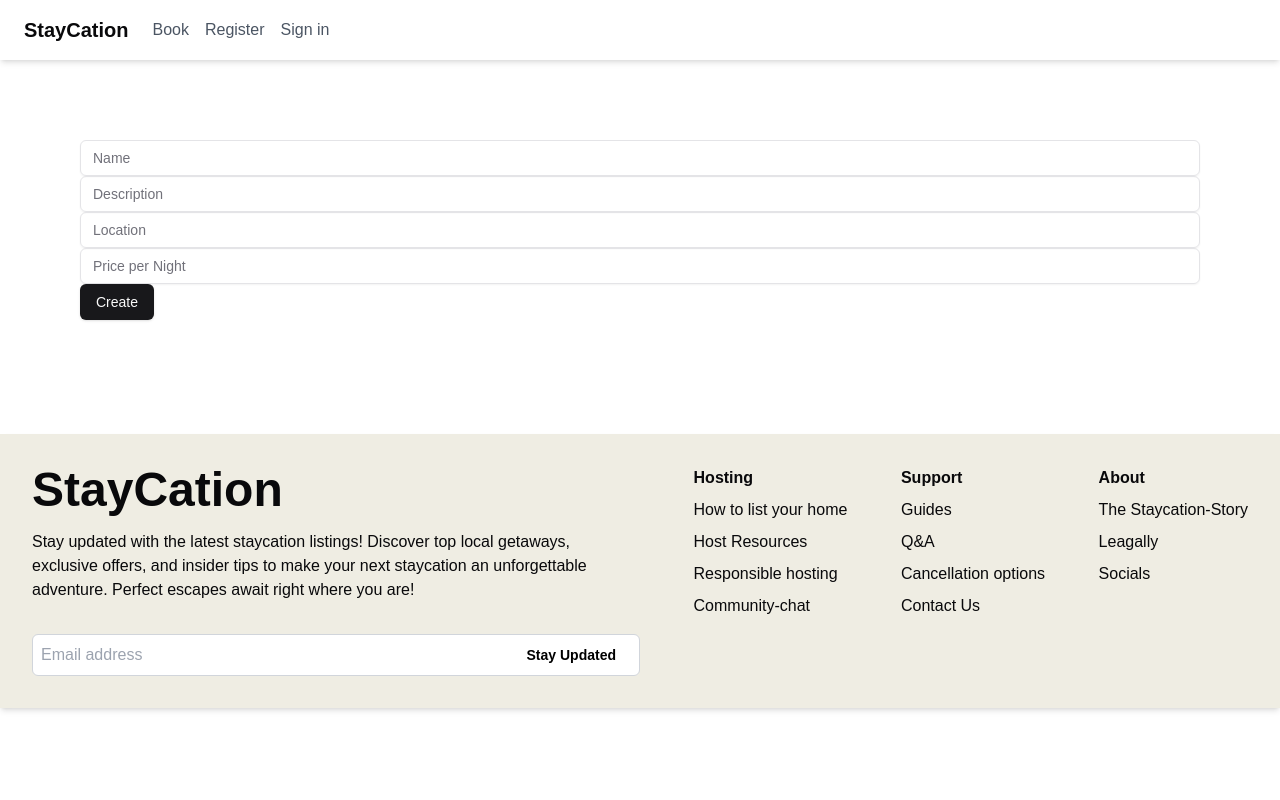
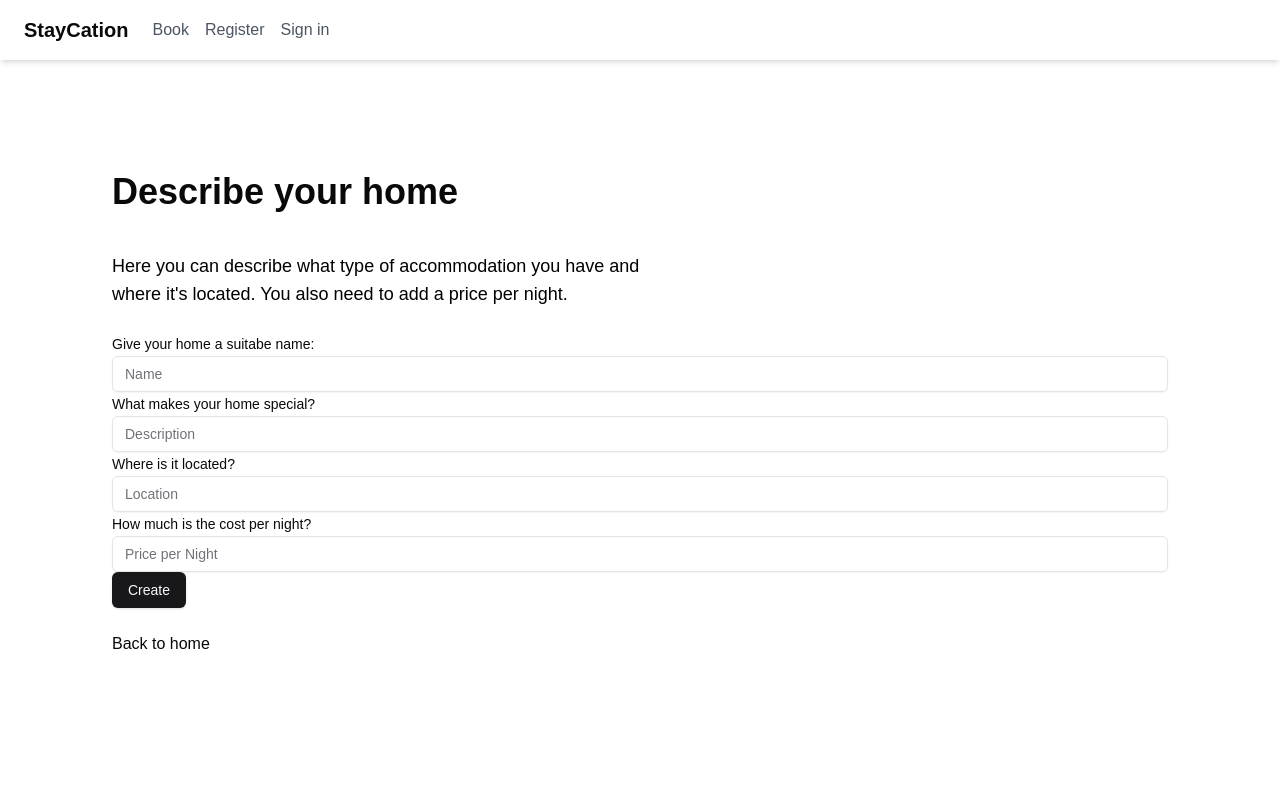
Before and after one commit to elinstman/bnb-app, a Next.js app: page /rent-your-home in a window 1280 px wide. Shown: the top 800 px of the page. Built offline with nearby package versions, Linux system fonts and the light colour scheme; no server answers.

Commit message:
la till link och ändrade text och lite design

```diff
--- a/src/components/content/properties.tsx
+++ b/src/components/content/properties.tsx
@@ -13,8 +13,8 @@ export default function Properties() {
         <section  className="container mx-auto p-8">
             <div className="flex flex-col items-start w-full space-y-4 sm:items-start sm:w-1/2">
             <div>
-            <h2 className="text-4xl font-bold mb-8"> Propertis </h2>
-            <p className="text-lg flex-wrap text-black">Lorem ipsum dolor, sit amet consectetur adipisicing elit. Incidunt vero laudantium, nam cumque quos maxime! Ipsa laboriosam quas esse! Voluptatem modi consectetur nam quia excepturi sapiente laboriosam molestiae, eaque tempore! </p>
+            <h2 className="text-4xl font-bold mb-8"> Find your perfect staycation! </h2>
+            <p className="text-lg flex-wrap text-black">Explore our selection of charming homes that are ready to be booked for your next staycation. Each property offers unique features and amenities designed to provide you with a relaxing getaway experience. Whether you seek a cozy cabin in the woods or a modern apartment in the city, we have something for everyone.  </p>
             </div>
             <div className="flex flex-wrap justify-center space-x-2 mt-8">
             </div>
@@ -23,7 +23,7 @@ export default function Properties() {
                 <div className="mt-8 grid grid-cols-2 sm:grid-cols-2 md:grid-cols-3 lg:grid-cols-4 max-w-full gap-4 p-4 sm:p-6 lg:p-8">
                 {properties && properties.length > 0 ? (
             properties.map((property) => (
-          <div key={property.id} className="flex flex-col border p-2 rounded-md shadow-md w-full transition-transform duration-300 transform hover:scale-105 hover:shadow-xl hover:bg-gray-100">
+          <div key={property.id} className="flex flex-col p-2 rounded-md w-full transition-transform duration-300 transform hover:scale-105 hover:shadow-xl hover:bg-gray-100">
             <div className="relative mb-4 w-full aspect-w-3 aspect-h-4">
 
             <CldImage
@@ -35,23 +35,15 @@ export default function Properties() {
             type: 'auto',
             source: true
              }}
+             className="object-cover rounded-xl"
             />
 
-            {/* <Image
-            className="object-cover rounded-md"
-            alt={property.name}
-            src={`https://images.unsplash.com/photo-1588880331179-bc9b93a8cb5e?q=80&w=2070&auto=format&fit=crop&ixlib=rb-4.0.3&ixid=M3wxMjA3fDB8MHxwaG90by1wYWdlfHx8fGVufDB8fHx8fA%3D%3D`} // URL till bilden
-            width={500} // Ange bredd och höjd
-            height={300}
-            layout="responsive" // Layoutalternativ för responsiv design
-            quality={75} // Kvalitetsinställning (valfritt)
-            /> */}
             </div>
             <div>
             <h2 className="text-lg sm:text-xl font-semibold mb-2">{property.name}</h2>
-            <p className="text-lg text-gray-900">{property.description}</p>
-            <p className="text-lg text-gray-900">Location: {property.location}</p>
-            <p className="text-lg text-gray-900">Price per night: ${property.pricePerNight}</p>
+            {/* <p className="text-lg text-gray-900">{property.description}</p> */}
+            <p className="text-lg text-gray-900">{property.location}</p>
+            <p className="text-lg text-gray-900">Price per night: {property.pricePerNight}kr</p>
             <p className="text-lg text-gray-900">Available: {property.available ? 'Yes' : 'No'}</p>
             </div>
 
--- a/src/components/content/propertyForm.tsx
+++ b/src/components/content/propertyForm.tsx
@@ -6,6 +6,7 @@ import { Button } from "../ui/button";
 import { Input } from "../ui/input"
 import { toast, ToastContainer } from "react-toastify";
 import "react-toastify/dist/ReactToastify.css";
+import Link from "next/link";
 
 export default function PropertyForm() {
     const property = useProperties();
@@ -64,7 +65,7 @@ export default function PropertyForm() {
 
 
     return (
-        <div>
+        <div className="container mx-auto p-8 gap-6">
             <ToastContainer
                 position="top-right"
                 autoClose={3000}
@@ -77,23 +78,31 @@ export default function PropertyForm() {
                 pauseOnHover
                 theme="light"
             />
+            <div  className="flex flex-col items-start w-full space-y-4 sm:items-start sm:w-1/2">
+            <h2 className="text-4xl font-bold mb-6">Describe your home</h2>
+            <p className="text-lg flex-wrap text-black">Here you can describe what type of accommodation you have and where it's located. You also need to add a price per night.</p>
+            </div>
 
-        <form onSubmit={handleSubmit}>
+        <form onSubmit={handleSubmit} className="mt-6 mb-6">
+            <span className="text-sm">Give your home a suitabe name:</span>
             <Input
             placeholder="Name"
             value={name}
             onChange={(e) => setName(e.target.value)}
              />
+             <span className="text-sm">What makes your home special?</span>
              <Input
               placeholder="Description"
               value={description}
               onChange={(e) => setDescription(e.target.value)}
              />
+             <span className="text-sm">Where is it located?</span>
              <Input
               placeholder="Location"
               value={location}
               onChange={(e) => setLocation(e.target.value)}
              />
+             <span className="text-sm">How much is the cost per night?</span>
              <Input
              placeholder="Price per Night"
              type="number"
@@ -108,6 +117,8 @@ export default function PropertyForm() {
              {/* <Button variant="default">Create</Button> */}
 
         </form>
+
+        <Link href={"/"}>Back to home</Link>
         </div>
     )
 }
```
